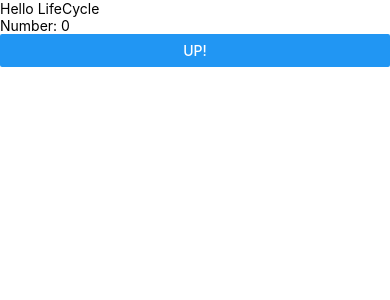
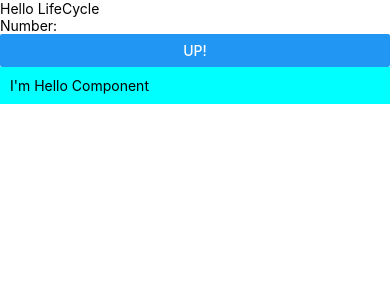
Before and after one commit to alpagu872/LifeCycle, a React Native app: screen / in a window 390 px wide. Shown: the top 300 px of the page. Built offline with nearby package versions, Linux system fonts and the light colour scheme.

Commit message:
show, hide and gidiyorum çeşm-i siyahım...

```diff
--- a/src/App.js
+++ b/src/App.js
@@ -1,5 +1,5 @@
 
-import React, {useEffect,useState}from 'react';
+import React, { useEffect, useState } from 'react';
 import {
   SafeAreaView, StyleSheet, Text, View, Button,
 } from 'react-native';
@@ -7,19 +7,16 @@ import {
 
 function App() {
 
-  const [number, setNumber] = React.useState(0)
+  const [helloFlag, setHelloFlag] = React.useState(true)
 
-  useEffect(() => {
-    console.log("Number updated " + number);
-  }, [number]);
 
   useEffect(() => {
     console.log("Mounting...")
-  },[])
+  }, [])
 
-  function updateCounter(){
-    setNumber(number +  1)
-
+  function updateFlag() {
+    setHelloFlag(helloFlag == false);
+    console.log("worked")
   }
 
 
@@ -28,9 +25,9 @@ function App() {
 
       <Text>Hello LifeCycle</Text>
 
-      <Text>Number: {number}</Text>
-      <Button title="Up!" onPress={updateCounter} style={{margin:10}}/>
-
+      <Text>Number: {helloFlag}</Text>
+      <Button title="Up!" onPress={updateFlag} style={{ margin: 10 }} />
+      {helloFlag && <Hello />}
 
     </SafeAreaView>
   )
@@ -44,3 +41,22 @@ const styles = StyleSheet.create({
 });
 
 export default App;
+
+
+function Hello() {
+  useEffect(() => {
+
+      console.log("Geldim")
+
+      return () => {console.log("gidiyorum çeşm-i siyahım...")}
+
+  } , [])
+  return (
+    <View style={{
+      backgroundColor: 'aqua',
+      padding: 10
+    }}>
+      <Text>I'm Hello Component</Text>
+    </View>
+  )
+}
```
